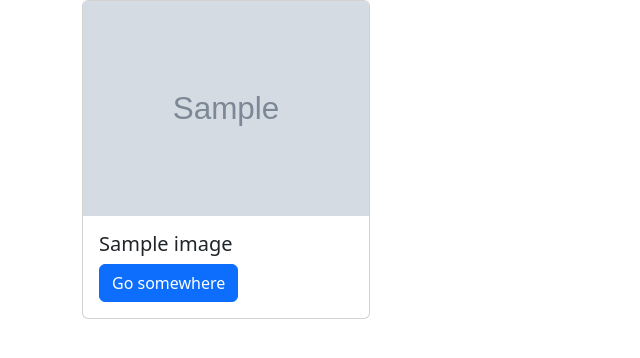
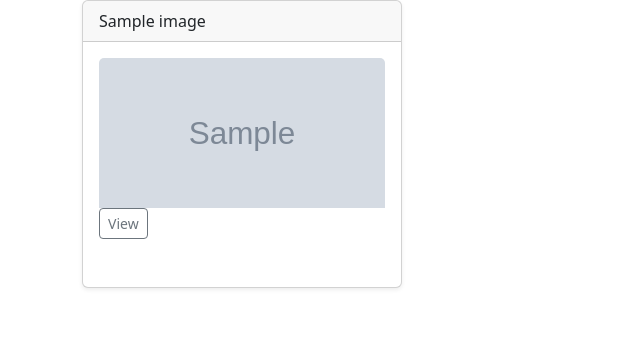
Before and after one commit to aust1inn/aust1inn-gallery, a Django app: page / in a window 1280 px wide. Shown: the top 358 px of the page, without its empty margins (0-640 px from the left). Run offline with Django 4.2, Linux system fonts and the light colour scheme; tables that the repository leaves empty hold one stand-in row (values such as "Sample post"); grey boxes marked "Sample" are stand-in pictures; some libraries are stand-ins or nearby versions.

Commit message:
adjusts the homepage appearance

```diff
--- a/photos/templates/photos/index.html
+++ b/photos/templates/photos/index.html
@@ -5,13 +5,40 @@
  <div class="container d-flex">
     {% for image in images %}
 
-    <div class="card" style="width: 18rem;">
-        <img class="card-img-top" src="{{image.image.url}}" alt="Card image cap">
+    <div class="card mb-4 shadow-sm" style="width:20rem;height:18rem;">
+        <div class="card-header">{{image.name}}</div>
         <div class="card-body">
-          <h5 class="card-title">{{image.name}}</h5>
-          <a href="#" class="btn btn-primary">Go somewhere</a>
+          <img class="card-img-top"src = "{{ image.image.url }}" data-toggle="modal" data-target="#myModal{{image.id}}" style="height:150px;"/>
+
+          <div class="btn-group">
+            <button type="button" class="btn btn-sm btn-outline-secondary" data-toggle="modal" data-target="#myModal{{image.id}}">View</button>
+          </div>        </div>
+      </div>
+
+
+      <div class="modal fade" id="myModal{{image.id}}" tabindex="-1" role="dialog" aria-labelledby="exampleModalLabel" aria-hidden="true">
+        <div class="modal-dialog modal-lg" role="document">
+          <div class="modal-content">
+            <div class="modal-header">
+              <h5 class="modal-title" id="#{{image.name}}">{{image.name}}</h5>
+              <button type="button" class="close" data-dismiss="modal" aria-label="Close">
+                <span aria-hidden="true">&times;</span>
+              </button>
+            </div>
+            <div>
+              <img src = "{{ image.image.url }}" class="img-fluid" alt="{{image.name}}"/>
+            </div>
+            <div class="modal-body">{{image.description}}</div>
+            <div class="modal-body">Category: {{image.category}}</div>
+            <div class="modal-body">Location:{{image.location}}</div>
+            <div class="modal-footer">
+
+              <button type="button" class="btn btn-secondary" data-dismiss="modal">Close</button>
+            </div>
+          </div>
         </div>
       </div>
+
     {% endfor %}
 
  </div>
```
